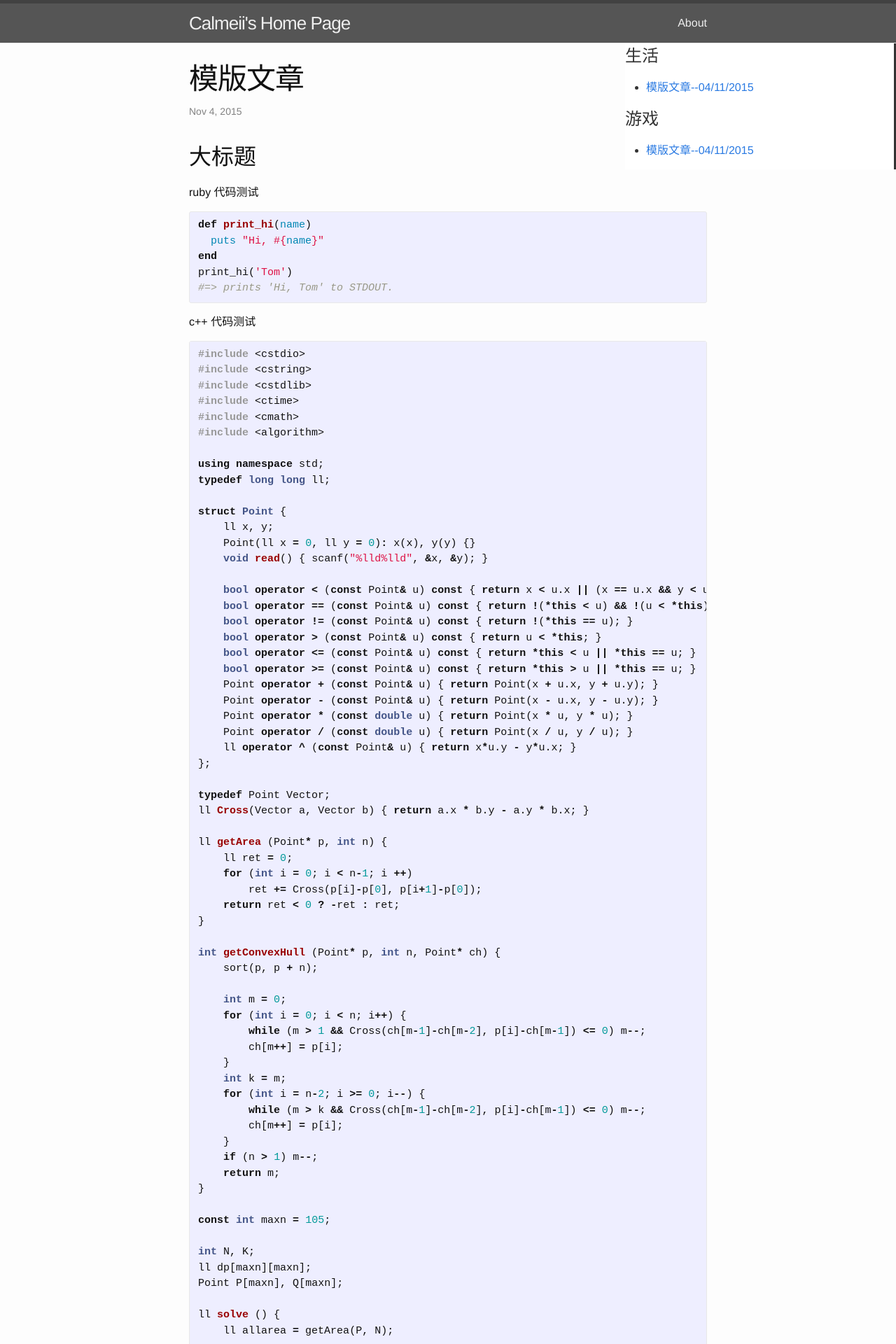
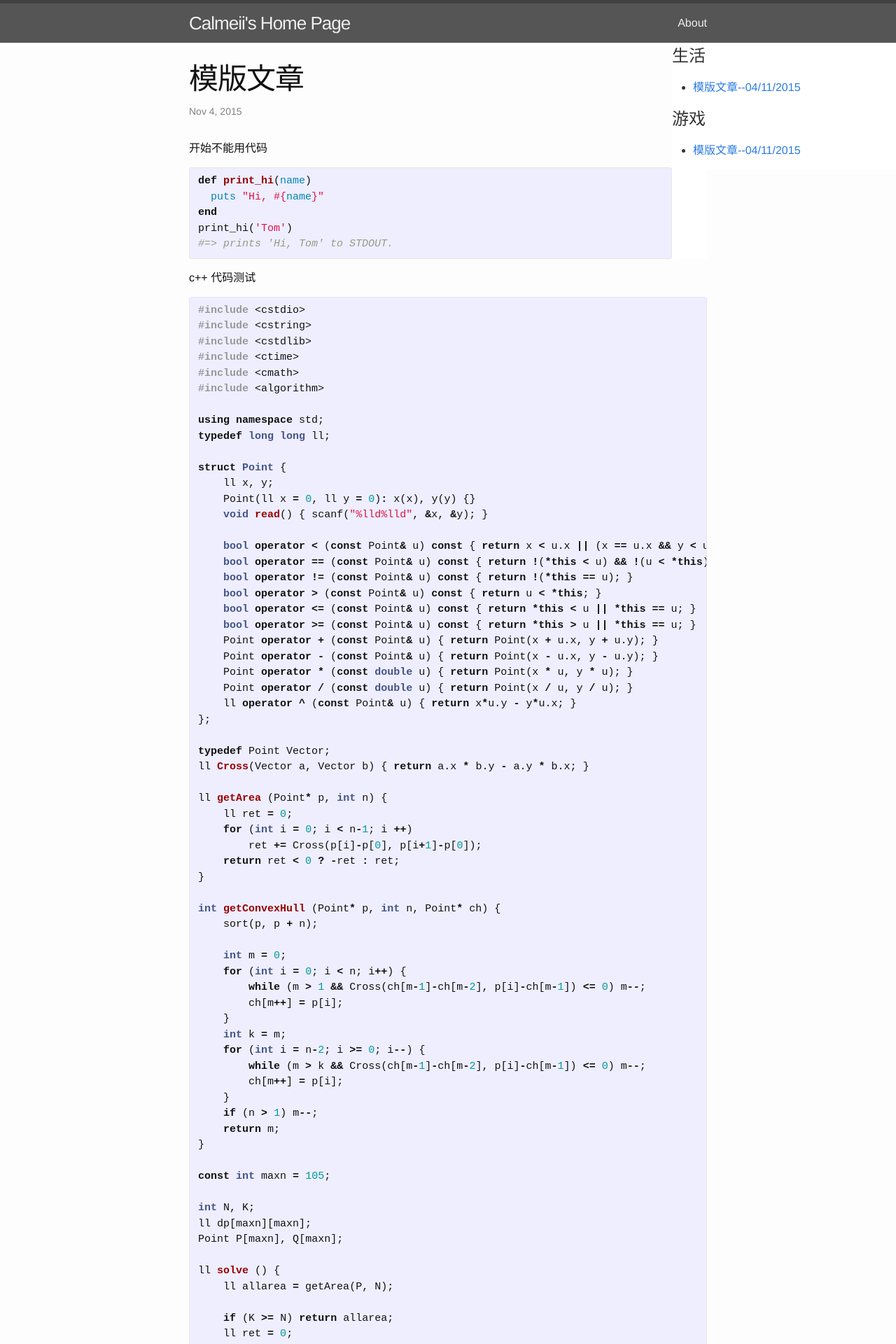
Before and after one commit to Calmeii/calmeii.github.io, a Jekyll site: the page built from _posts/2015-11-02-welcome-to-jekyll.markdown, in a window 1280 px wide. Shown: the top 1920 px of the page at 70% size. Built offline with Jekyll 4.4.1, drawn with Linux system fonts in a browser that asks for light colours; comment, search, counter and statistics services are not loaded.

Commit message:
开始不能用代码

```diff
--- a/_posts/2015-11-02-welcome-to-jekyll.markdown
+++ b/_posts/2015-11-02-welcome-to-jekyll.markdown
@@ -4,9 +4,7 @@ title:  "模版文章"
 date:   2015-11-04 16:20:02 +0800
 categories: 生活 游戏
 ---
-
-##大标题
-ruby 代码测试
+开始不能用代码
 
 {% highlight ruby %}
 def print_hi(name)
--- a/css/main.scss
+++ b/css/main.scss
@@ -55,9 +55,8 @@ $on-laptop:        800px;
 .side {
 	background-color: #fff;
     border: none;
-    border-right: solid;
 	color : #333;
 	height: 100%;
-	width: 30%;
+	width: 25%;
     float: right;
 }
```
